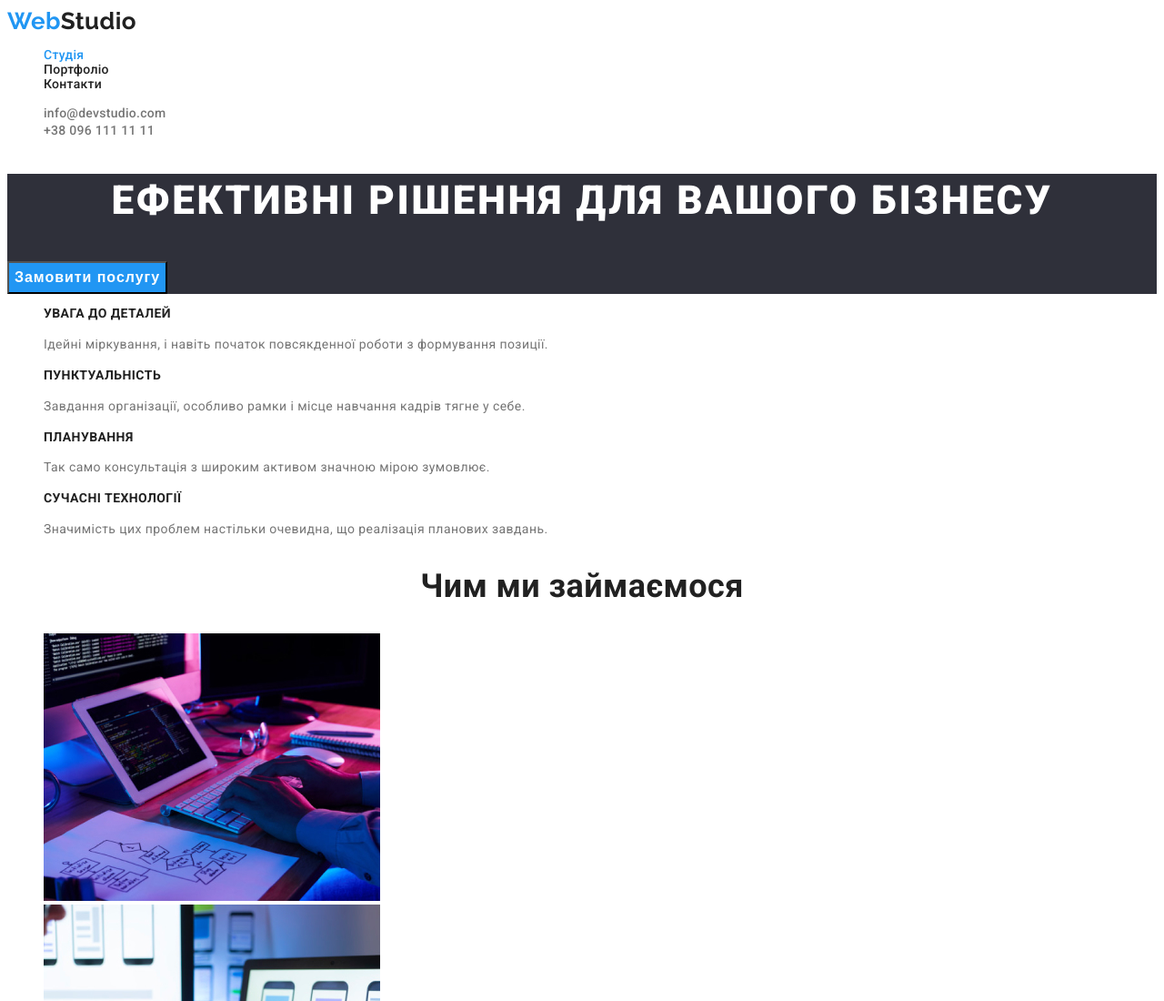
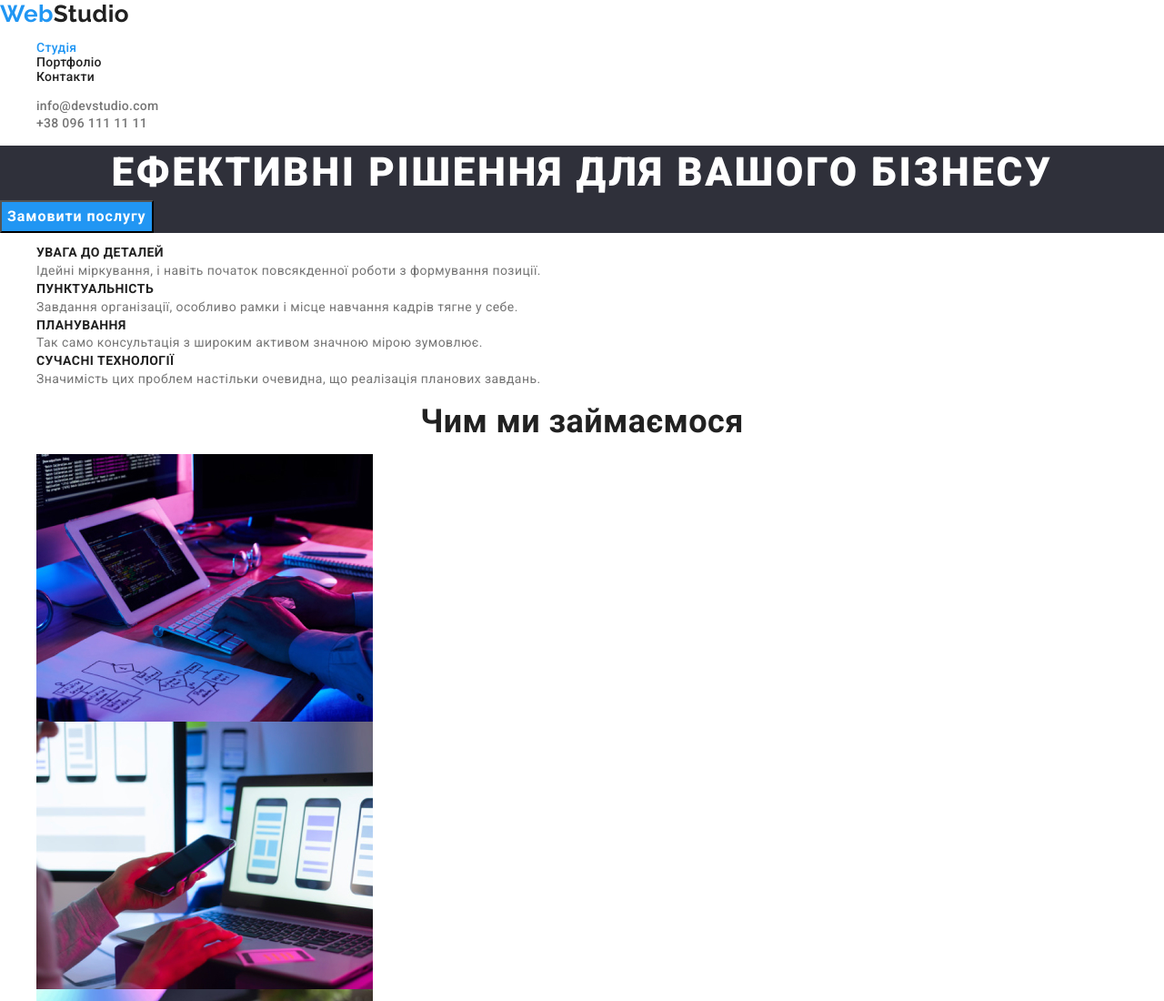
Before and after one commit to VronaV/goit-markup-hw-03, a plain HTML site: page index.html in a window 1280 px wide. Shown: the top 1100 px of the page at 91% size. Drawn offline with nearby package versions, Linux system fonts and the light colour scheme.

Commit message:
add.reset

```diff
--- a/css/styles.css
+++ b/css/styles.css
@@ -26,6 +26,8 @@
 }
 .list {
     list-style: none;
+    margin: none;
+    padding: none;
 }
 
 a {
@@ -44,6 +46,13 @@ a {
     letter-spacing: 0.03em;
     color: var(--main-txt-color);
 }
+h1,h2,h3,h4,h5,h6,p {
+    margin: 0;
+}
+img {
+    display: block;
+}
+
 
 /**   HEADER   **/
 
@@ -95,6 +104,7 @@ color: var(--second-text-color);
 }
 
 .title {
+
 font-weight: 900;
 font-size: 44px;
 line-height: 1.36;
--- a/index.html
+++ b/index.html
@@ -10,6 +10,7 @@
       <link rel="preconnect" href="https://fonts.googleapis.com">
       <link href="https://fonts.googleapis.com/css2?family=Raleway:wght@700&family=Roboto:wght@400;500;700;900&display=swap" rel="stylesheet"
     />
+    <link rel="stylesheet" href="node_modules/modern-normalize/modern-normalize.css">
     <link rel="stylesheet" href="./css/styles.css" />
 
   </head>
```
Also changed, not shown: portfolio.html (+1 -0 lines).
